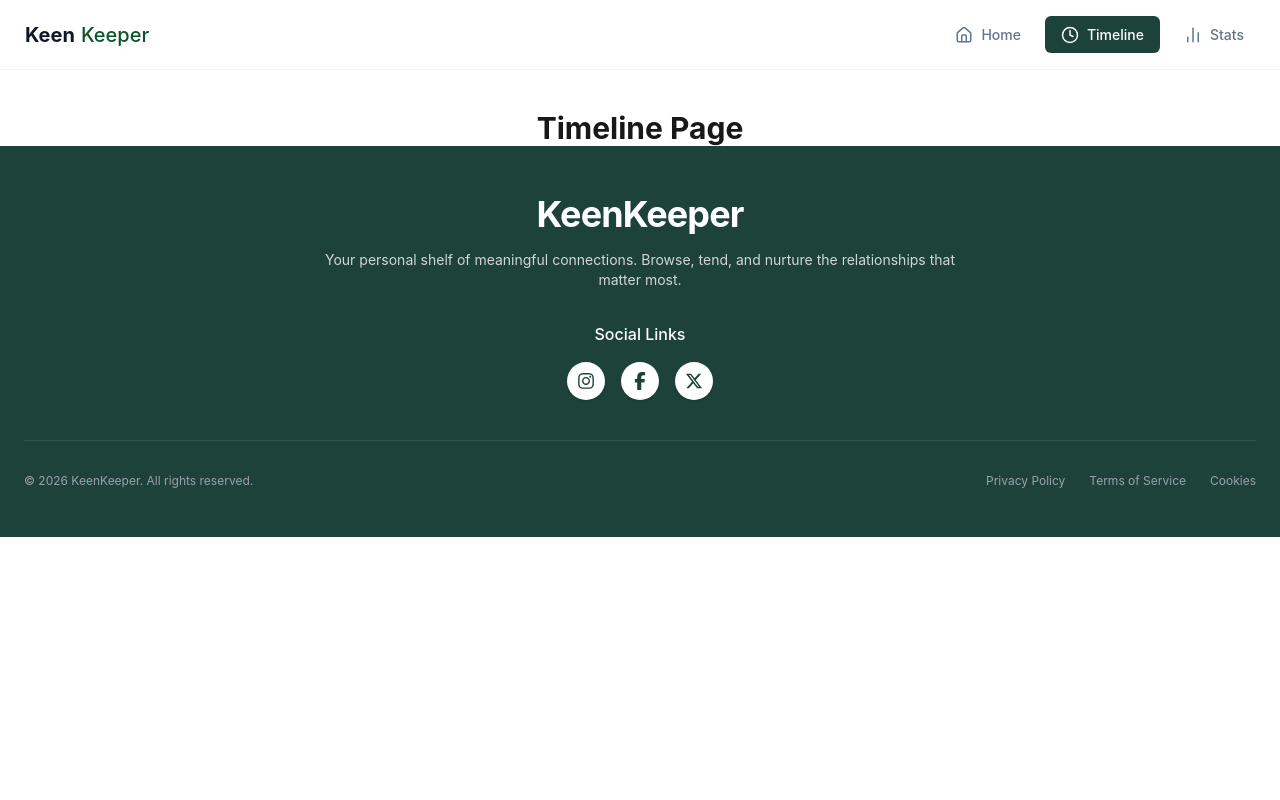
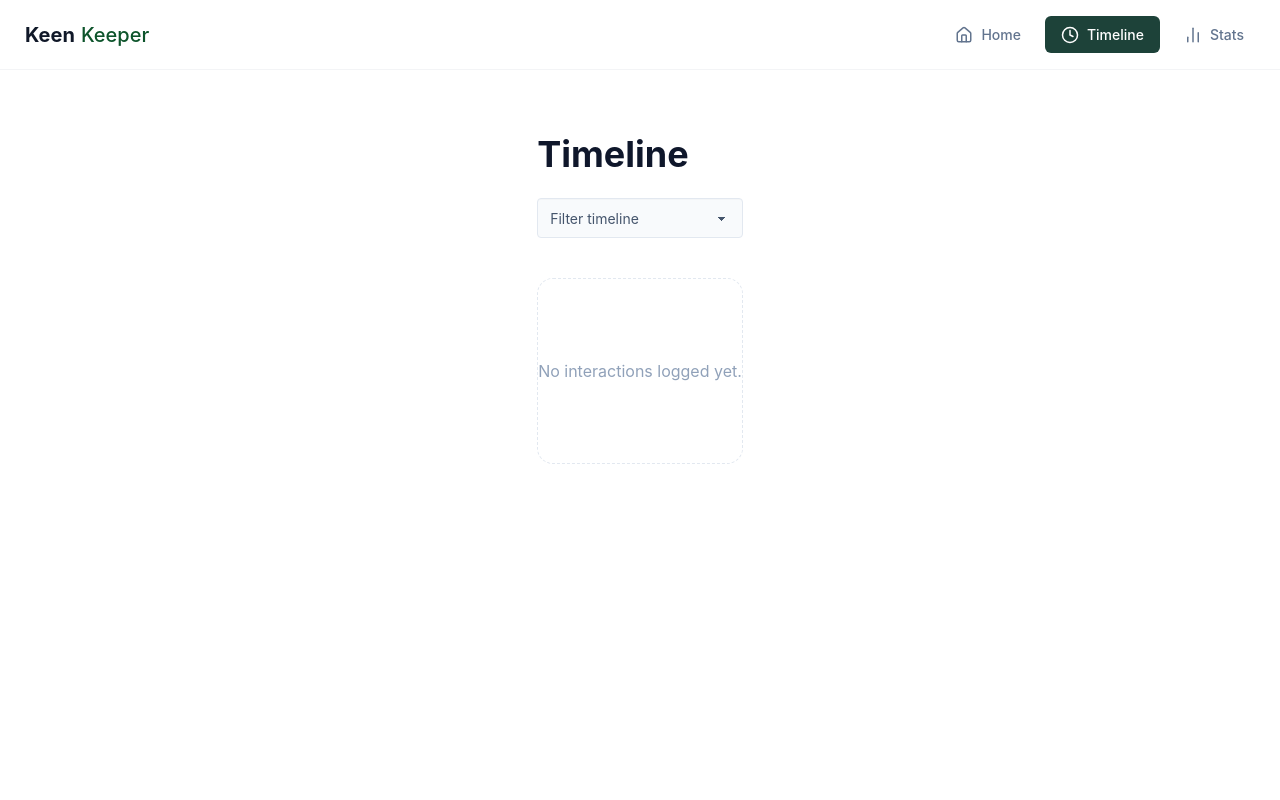
Before and after one commit to shafikulnayem10/PH_A-7-keen-keeper, a Next.js app: page /timeline in a window 1280 px wide. Shown: the top 800 px of the page. Built offline with nearby package versions, Linux system fonts and the light colour scheme.

Commit message:
added timeline feature using context api

```diff
--- a/src/app/friend/[id]/page.jsx
+++ b/src/app/friend/[id]/page.jsx
@@ -5,28 +5,16 @@ import { useParams } from 'next/navigation';
 import { FaPhone, FaMessage, FaVideo, FaClock, FaBoxArchive, FaTrash } from "react-icons/fa6";
 
 import friendsData from '../../../../public/data.json';
-import { toast } from 'react-toastify';
+import { useFriends } from '@/hooks/useFriendsHook/useFriends';
 
 const FriendDetailsPage = () => {
   const { id } = useParams();
+
+  const { addActivity } = useFriends();
+
   const friend = friendsData.find((f) => f.id === parseInt(id));
 
   if (!friend) return <div className="text-center py-20">Friend not found.</div>;
-
-
-  const handleCheckIn = (type) => {
-    const newEntry = {
-      type,
-      title: `${type} with ${friend.name}`,
-      date: new Date().toLocaleDateString('en-GB'),
-    };
-
-    const existing = JSON.parse(localStorage.getItem('keen_activities') || '[]');
-    localStorage.setItem('keen_activities', JSON.stringify([...existing, newEntry]));
-
-
-    toast.success(`Logged ${type} with ${friend.name}!`);
-  };
 
   const getStatusColor = (status) => {
     if (status === 'overdue') return 'bg-red-500';
@@ -59,7 +47,6 @@ const FriendDetailsPage = () => {
             <p className="text-xs text-slate-400">Preferred: {friend.email}</p>
           </div>
 
-
           <div className="space-y-2">
             <button className="btn btn-block bg-white border-slate-100 text-slate-700 normal-case hover:bg-slate-50">
               <FaClock className="mr-2" /> Snooze 2 Weeks
@@ -76,7 +63,6 @@ const FriendDetailsPage = () => {
 
         <div className="md:col-span-8 space-y-6">
 
-
           <div className="grid grid-cols-1 sm:grid-cols-3 gap-4">
             <div className="bg-white border border-slate-100 rounded-xl p-6 shadow-sm text-center">
               <div className="text-3xl font-bold text-slate-800">{friend.days_since_contact}</div>
@@ -92,7 +78,6 @@ const FriendDetailsPage = () => {
             </div>
           </div>
 
-
           <div className="bg-white border border-slate-100 rounded-xl p-6 shadow-sm flex justify-between items-center">
             <div>
               <h3 className="font-bold text-slate-800">Relationship Goal</h3>
@@ -105,14 +90,15 @@ const FriendDetailsPage = () => {
           <div className="bg-white border border-slate-100 rounded-xl p-8 shadow-sm">
             <h3 className="font-bold text-slate-800 mb-6">Quick Check-In</h3>
             <div className="grid grid-cols-3 gap-4">
-              <button onClick={() => handleCheckIn('Call')} className="btn flex flex-col h-24 bg-white border-slate-100 hover:bg-slate-50 text-slate-700">
-                <FaPhone size={20} /> <span className="text-xs mt-2">Call</span>
+
+              <button onClick={() => addActivity('Call', friend)} className="btn flex flex-col h-24 bg-white border-slate-100 hover:bg-slate-50 text-slate-700">
+                <FaPhone size={20} className="text-pink-500" /> <span className="text-xs mt-2">Call</span>
               </button>
-              <button onClick={() => handleCheckIn('Text')} className="btn flex flex-col h-24 bg-white border-slate-100 hover:bg-slate-50 text-slate-700">
-                <FaMessage size={20} /> <span className="text-xs mt-2">Text</span>
+              <button onClick={() => addActivity('Text', friend)} className="btn flex flex-col h-24 bg-white border-slate-100 hover:bg-slate-50 text-slate-700">
+                <FaMessage size={20} className="text-purple-400" /> <span className="text-xs mt-2">Text</span>
               </button>
-              <button onClick={() => handleCheckIn('Video')} className="btn flex flex-col h-24 bg-white border-slate-100 hover:bg-slate-50 text-slate-700">
-                <FaVideo size={20} /> <span className="text-xs mt-2">Video</span>
+              <button onClick={() => addActivity('Video', friend)} className="btn flex flex-col h-24 bg-white border-slate-100 hover:bg-slate-50 text-slate-700">
+                <FaVideo size={20} className="text-slate-600" /> <span className="text-xs mt-2">Video</span>
               </button>
             </div>
           </div>
--- a/src/app/layout.js
+++ b/src/app/layout.js
@@ -3,6 +3,7 @@ import "./globals.css";
 import Navbar from "@/components/Navbar/Navbar";
 import Footer from "@/components/Footer/Footer";
 import { ToastContainer } from "react-toastify";
+import { FriendProvider } from "@/context/FriendContext/FriendContext";
 
 
 
@@ -29,12 +30,14 @@ export default function RootLayout({ children }) {
       className={`${geistSans.variable} ${geistMono.variable} h-full antialiased`}
     >
       <body className="min-h-full flex flex-col">
-        <Navbar></Navbar>
+       <FriendProvider>
+         <Navbar></Navbar>
 
         {children}
           <ToastContainer />
 
        <Footer></Footer>
+       </FriendProvider>
         </body>
     </html>
   );
--- a/src/app/timeline/page.jsx
+++ b/src/app/timeline/page.jsx
@@ -1,9 +1,75 @@
-import React from 'react'
+"use client";
+import React, { useState } from 'react';
+import { useFriends } from '@/hooks/useFriendsHook/useFriends';
+import { FaPhone, FaMessage, FaVideo, FaHandshake } from "react-icons/fa6";
 
-export default function Timelinepage() {
+const TimelinePage = () => {
+
+  const { activities } = useFriends();
+
+
+  const [filterType, setFilterType] = useState('All');
+
+
+  const filteredActivities = activities.filter(activity => {
+    if (filterType === 'All') return true;
+    return activity.type === filterType;
+  });
+
   return (
-    <div>
-        <h1 className='text-3xl font-bold text-center mt-10'>Timeline Page</h1>
+    <div className="max-w-5xl mx-auto py-16 px-6 min-h-screen">
+      <div className="mb-10">
+        <h1 className="text-4xl font-bold text-slate-900 mb-6">Timeline</h1>
+
+
+        <div className="max-w-xs">
+          <select
+            className="select select-bordered w-full bg-slate-50 border-slate-200 text-slate-600 focus:outline-none focus:ring-1 focus:ring-[#1d4239]"
+            value={filterType}
+            onChange={(e) => setFilterType(e.target.value)}
+          >
+            <option value="All">Filter timeline</option>
+            <option value="Call">Call</option>
+            <option value="Text">Text</option>
+            <option value="Video">Video</option>
+          </select>
+        </div>
+      </div>
+
+      <div className="space-y-3">
+        {filteredActivities.length === 0 ? (
+          <div className="text-center py-20 bg-white rounded-2xl border border-dashed border-slate-200">
+            <p className="text-slate-400">No interactions logged yet.</p>
+          </div>
+        ) : (
+          filteredActivities.map((activity, index) => (
+            <div
+              key={index}
+              className="group flex items-center gap-5 bg-white p-5 rounded-xl border border-slate-100 shadow-sm hover:shadow-md transition-all"
+            >
+
+              <div className="text-2xl transition-transform group-hover:scale-110">
+                {activity.type === 'Call' && <FaPhone className="text-pink-500" />}
+                {activity.type === 'Text' && <FaMessage className="text-purple-300" />}
+                {activity.type === 'Video' && <FaVideo className="text-slate-600" />}
+
+                {!['Call', 'Text', 'Video'].includes(activity.type) && <FaHandshake className="text-amber-400" />}
+              </div>
+
+              <div>
+                <h3 className="text-[15px] font-semibold text-slate-800">
+                  <span className="font-bold">{activity.type}</span> with {activity.friendName || 'Friend'}
+                </h3>
+                <p className="text-xs text-slate-400 mt-0.5 font-medium uppercase tracking-wider">
+                  {activity.date}
+                </p>
+              </div>
+            </div>
+          ))
+        )}
+      </div>
     </div>
-  )
-}
+  );
+};
+
+export default TimelinePage;
--- /dev/null
+++ b/src/context/FriendContext/FriendContext.jsx
@@ -0,0 +1,42 @@
+"use client";
+import React, { createContext, useContext, useState, useEffect } from 'react';
+import initialFriends from '../../../public/data.json';
+import { toast } from 'react-toastify';
+
+export const FriendContext = createContext();
+
+export const FriendProvider = ({ children }) => {
+  const [friends] = useState(initialFriends);
+  const [activities, setActivities] = useState([]);
+
+
+  useEffect(() => {
+    const saved = JSON.parse(localStorage.getItem('keen_activities') || '[]');
+    setActivities(saved.slice().reverse());
+  }, []);
+
+
+  const addActivity = (type, friend) => {
+    const newEntry = {
+      type,
+      friendName: friend.name,
+      title: `${type} with ${friend.name}`,
+      date: new Date().toLocaleDateString('en-GB'),
+    };
+
+    const updatedActivities = [newEntry, ...activities];
+    setActivities(updatedActivities);
+
+
+    const rawExisting = JSON.parse(localStorage.getItem('keen_activities') || '[]');
+    localStorage.setItem('keen_activities', JSON.stringify([...rawExisting, newEntry]));
+
+    toast.success(`Logged ${type} with ${friend.name}!`); //
+  };
+
+  return (
+    <FriendContext.Provider value={{ friends, activities, addActivity }}>
+      {children}
+    </FriendContext.Provider>
+  );
+};
--- /dev/null
+++ b/src/hooks/useFriendsHook/useFriends.jsx
@@ -0,0 +1,6 @@
+
+
+import { FriendContext } from "@/context/FriendContext/FriendContext";
+import { useContext } from "react";
+
+export const useFriends = () => useContext(FriendContext);
```
